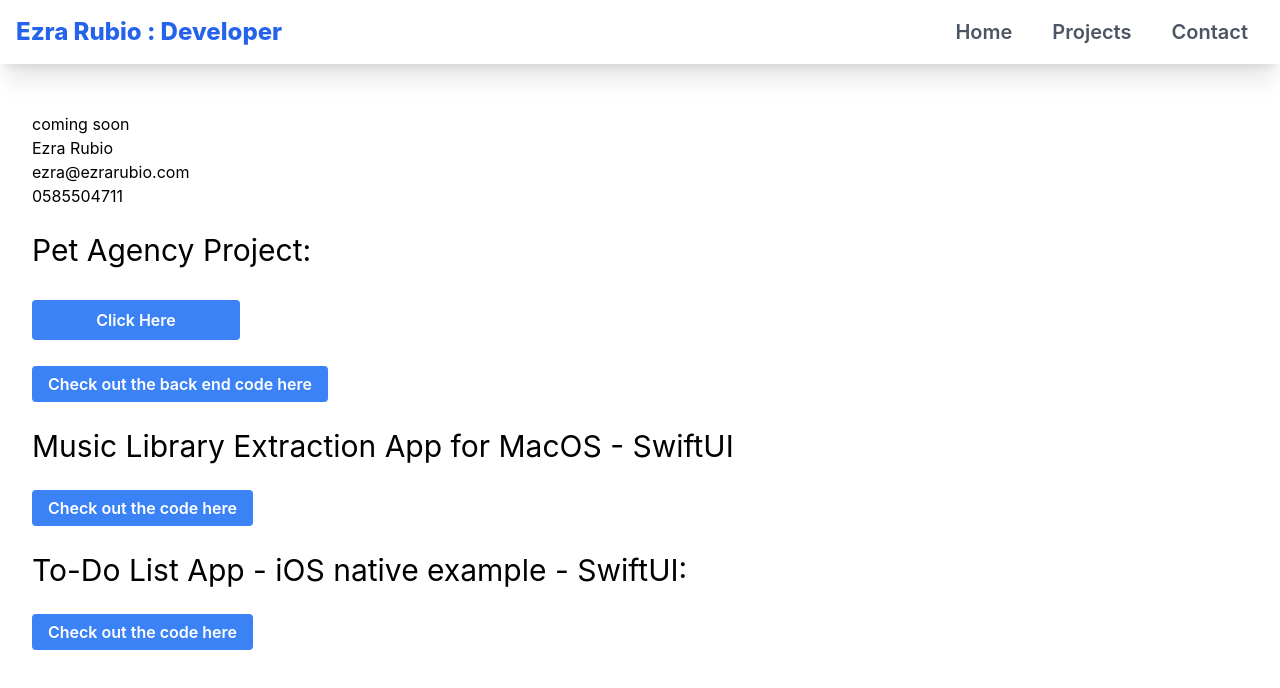
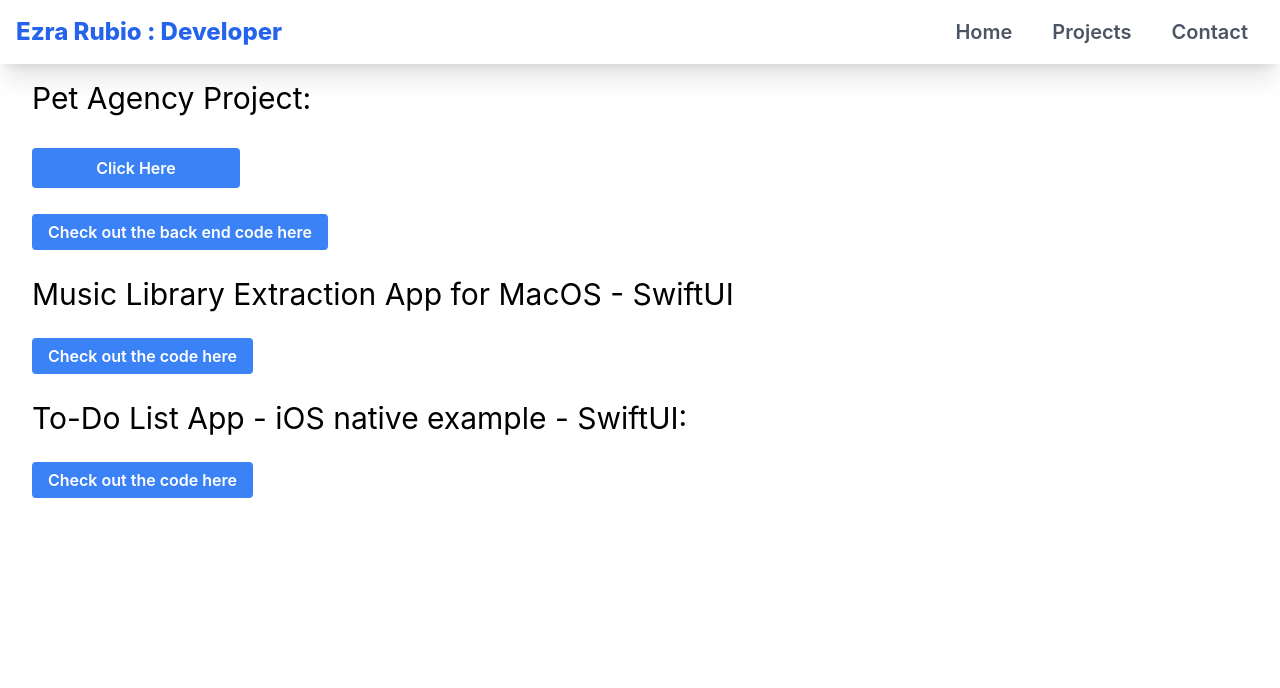
Before and after one commit to ezraRubio/portfolio-site, a Next.js app: page /projects in a window 1280 px wide. Shown: the top 688 px of the page. Built offline with nearby package versions, Linux system fonts and the light colour scheme.

Commit message:
contact info only on contact tab

```diff
--- a/src/app/projects/page.tsx
+++ b/src/app/projects/page.tsx
@@ -1,11 +1,7 @@
 function Projects() {
   return (
     <div className="ml-8">
-      <h2 className="mt-28">coming soon</h2>
-      <h3> Ezra Rubio </h3>
-      <h3> ezra@ezrarubio.com</h3>
-      <h3> 0585504711 </h3>
-      <div className="flex flex-col space-y-8 mt-6">
+      <div className="flex flex-col space-y-8 mt-20">
         <h1 className="text-bold text-black text-3xl">Pet Agency Project: </h1>
         <a
           href="https://pet-agency.vercel.app/"
```
